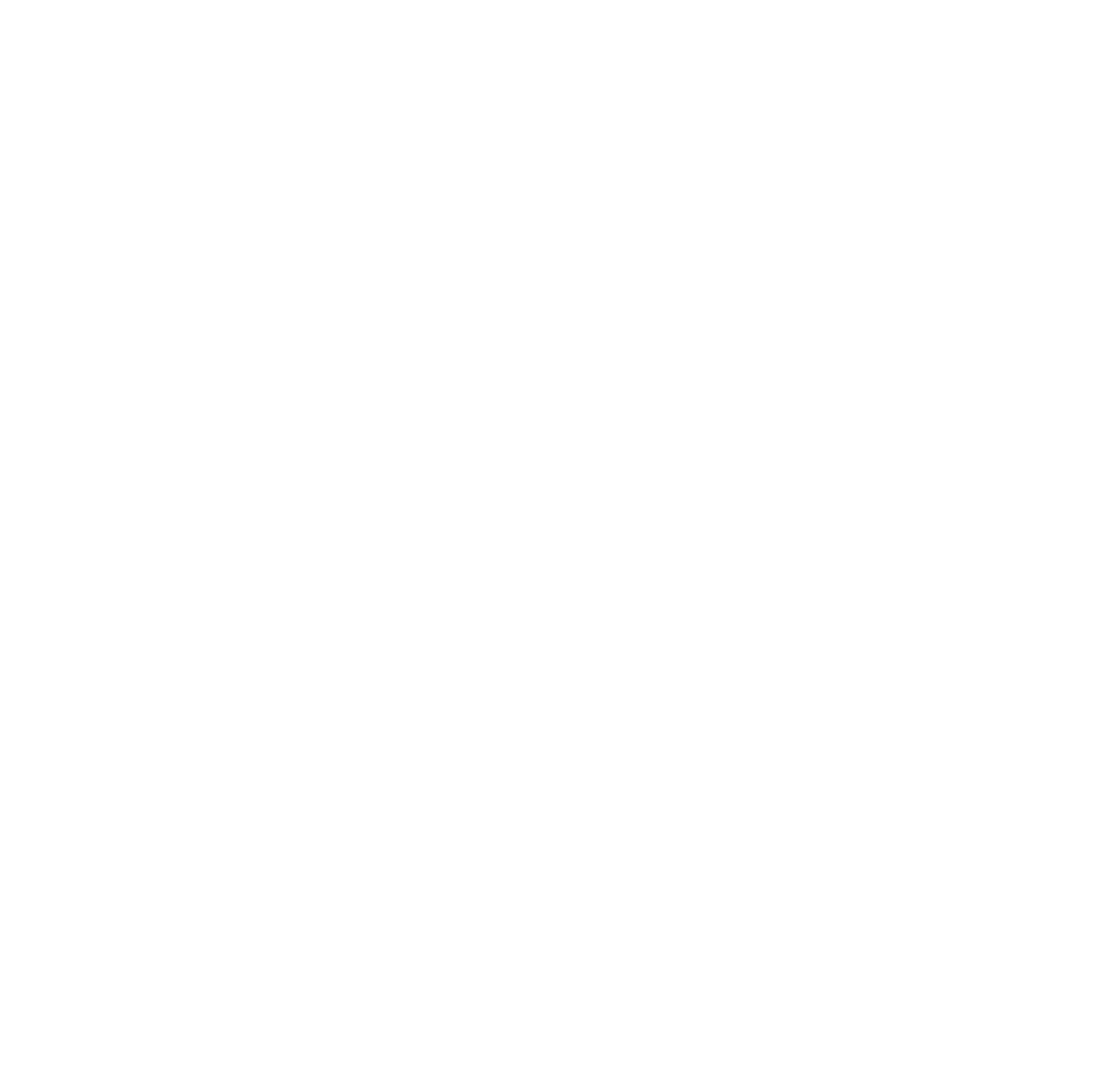
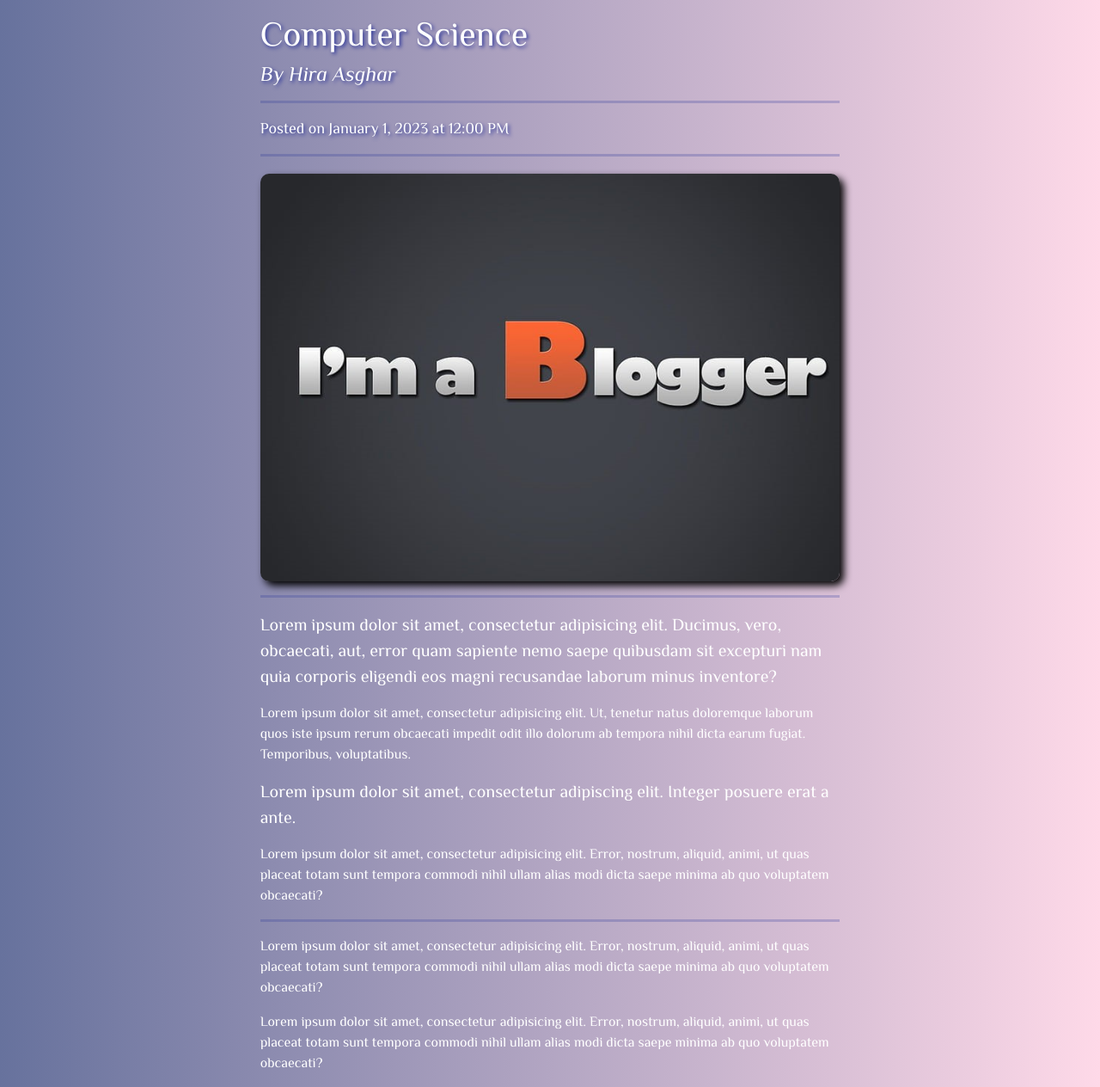
Before and after one commit to RamshaFarrukh25/Career-Counselling-Portal, a React (Vite) app: page /blogDetail in a window 1280 px wide. Before the commit this address had no page. Shown: the whole page at 86% size. Before the commit the page ends 800 px from the top, so only its background shows below. Built offline with nearby package versions, Linux system fonts and the light colour scheme.

Commit message:
blogDetail added

```diff
--- a/src/App.jsx
+++ b/src/App.jsx
@@ -6,6 +6,7 @@
 import Signup from "./pages/Signup"
 import Login from "./pages/Login"
 import BlogCards from './pages/BlogCards'
+import BlogDetail from './pages/BlogDetail'
 
 export default function App() {
   return (
@@ -16,7 +17,9 @@
           <Route path="/hero" element={<Hero/>}/>
           <Route path="/login" element={<Login />} />
           <Route path="/signup" element={<Signup />} />
-           <Route path="/blogCards" element={<BlogCards/>}/>
+          <Route path="/blogCards" element={<BlogCards/>}/>
+          <Route path="/blogDetail" element={<BlogDetail/>}/>
+
         </Routes>
       </BrowserRouter>
     </>
--- /dev/null
+++ b/src/assets/styles/BlogDetail.module.css
@@ -0,0 +1,41 @@
+.mainHeading {
+  font-family: var(--fontHeading);
+  color: white;
+  text-shadow: 2px 2px 4px #2B3499;
+
+}
+
+.container {
+  width: 80%; /* Set the width of the container */
+  margin: 0 auto; /* Center the container */
+}
+
+.mainHR {
+  border-top: 3px solid #2B3499; /* Use the blue variable for the border color */
+  width: 100%; /* Make the hr span the entire width of the container */
+}
+
+.BlogImageClass {
+  width: 100%; /* Make the image span the entire width of the container */
+  border-radius: 10px; /* Adding border-radius for rounded corners */
+  box-shadow: 5px 5px 10px black; /* Modifying box-shadow with horizontal and vertical offset, blur radius, and color */
+  display: block; /* Ensure the image behaves as a block-level element */
+  margin-top: 20px; /* Adjust margin as needed */
+  /* Other styles as required */
+}
+
+.date{
+  text-shadow: 2px 2px 4px #2B3499;
+  font-size: 18px;
+}
+
+.author
+{
+  font-style: italic;
+  text-shadow: 2px 2px 4px #2B3499;
+}
+.article
+{
+  font-family: var(--fontHeading);
+  color:white;
+}
--- /dev/null
+++ b/src/pages/BlogDetail.jsx
@@ -0,0 +1,51 @@
+import BlogDetailsCSS from "../assets/styles/BlogDetail.module.css"
+import BlogImage from "../assets/images/BlogDetail_Image.jpg"
+export default function BlogDetail(){
+    return (
+       <>
+       <main role="main" className= {BlogDetailsCSS.container}>
+        <div className="row justify-content-center">
+            <div className="col-md-8">
+
+                <article className= {`${BlogDetailsCSS.article} mt-3`}>
+                <h1 className={BlogDetailsCSS.mainHeading}>Computer Science</h1>
+                    <p className="lead">
+                    <h4 className= {BlogDetailsCSS.author}> By Hira Asghar</h4>
+                    </p>
+                    <hr className={BlogDetailsCSS.mainHR}/>
+                    <p className={BlogDetailsCSS.date}>Posted on January 1, 2023 at 12:00 PM</p>
+                    <hr className={BlogDetailsCSS.mainHR}/>
+
+                    <img className= {BlogDetailsCSS.BlogImageClass} src={BlogImage} alt="" />
+
+                    <hr className={BlogDetailsCSS.mainHR}/>
+
+                    <p className="lead">Lorem ipsum dolor sit amet, consectetur adipisicing elit. Ducimus, vero, obcaecati,
+                        aut, error quam sapiente nemo saepe quibusdam sit excepturi nam quia corporis eligendi eos
+                        magni recusandae laborum minus inventore?</p>
+                    <p>Lorem ipsum dolor sit amet, consectetur adipisicing elit. Ut, tenetur natus doloremque laborum
+                        quos iste ipsum rerum obcaecati impedit odit illo dolorum ab tempora nihil dicta earum fugiat.
+                        Temporibus, voluptatibus.</p>
+                    <blockquote className="blockquote">
+                        <p className="mb-0">Lorem ipsum dolor sit amet, consectetur adipiscing elit. Integer posuere erat a
+                            ante.</p>
+                    </blockquote>
+                    <p>Lorem ipsum dolor sit amet, consectetur adipisicing elit. Error, nostrum, aliquid, animi,
+                        ut quas placeat totam sunt tempora commodi nihil ullam alias modi dicta saepe minima
+                        ab quo voluptatem obcaecati?</p>
+                    <hr className={BlogDetailsCSS.mainHR}/>
+                    <p>Lorem ipsum dolor sit amet, consectetur adipisicing elit. Error, nostrum, aliquid, animi,
+                        ut quas placeat totam sunt tempora commodi nihil ullam alias modi dicta saepe minima
+                        ab quo voluptatem obcaecati?</p>
+                        <p>Lorem ipsum dolor sit amet, consectetur adipisicing elit. Error, nostrum, aliquid, animi,
+                        ut quas placeat totam sunt tempora commodi nihil ullam alias modi dicta saepe minima
+                        ab quo voluptatem obcaecati?</p>
+                </article>
+            </div>
+
+
+        </div>
+    </main>
+       </>
+    )
+}
```
Also changed, not shown: src/pages/BlogDetails.jsx (deleted, +0 -7 lines), src/assets/images/BlogDetail_Image.jpg (added), src/assets/styles/BlogDetails.module.css (deleted).
